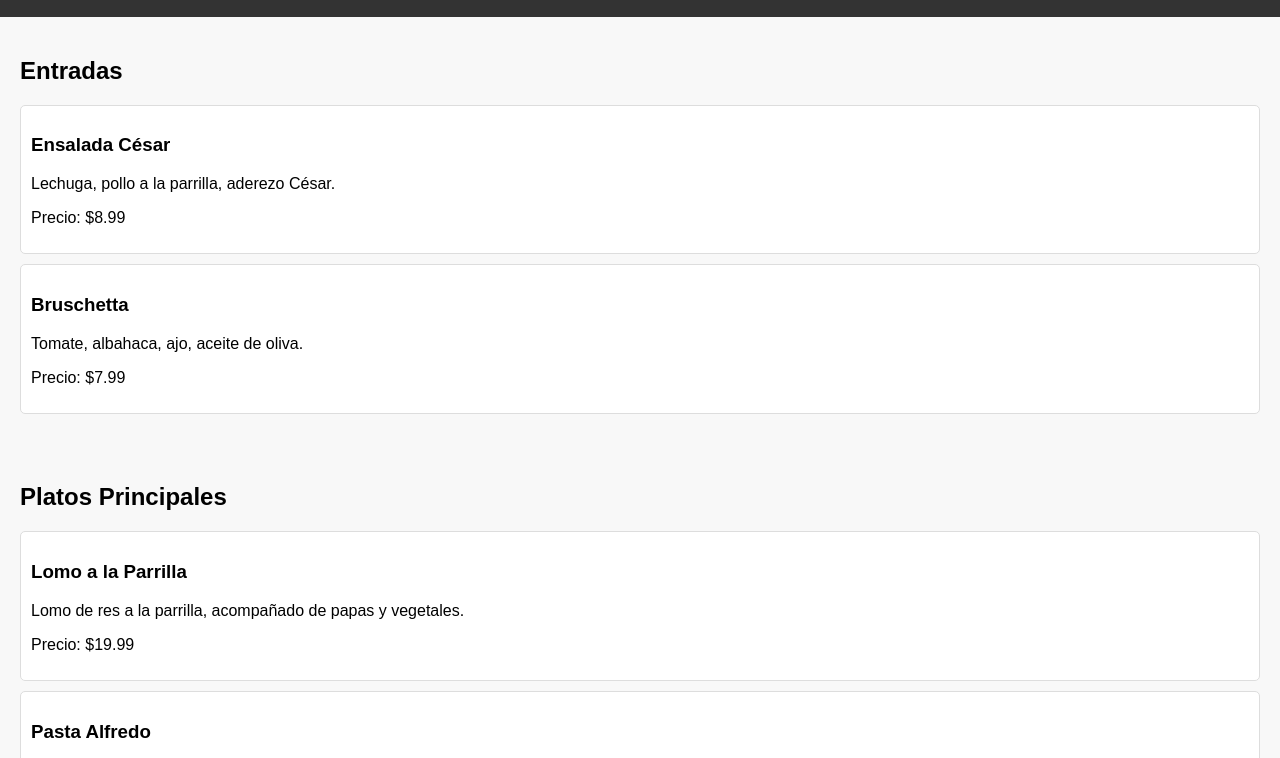
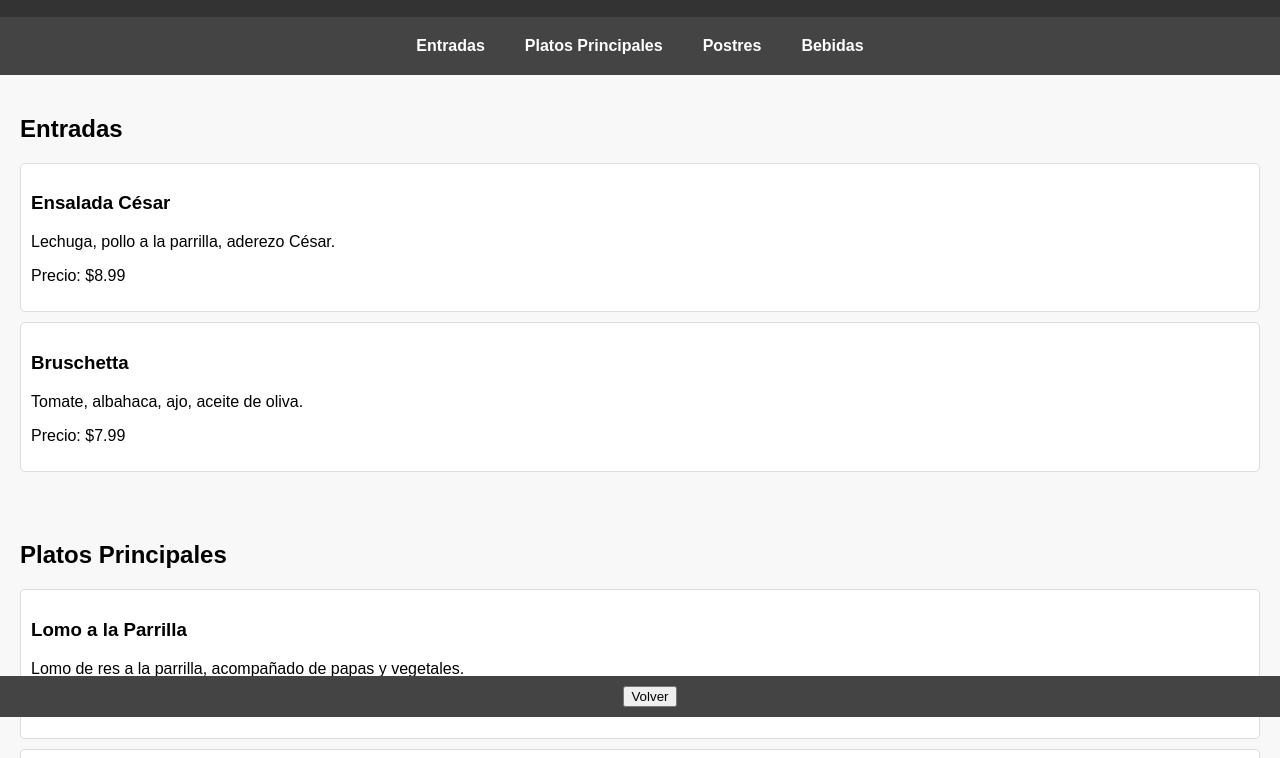
Before and after one commit to restrnzd/restrnzd.github.io, a plain HTML site: page menu.html in a window 1280 px wide. Shown: the part 83-841 px from the top of the page. Drawn offline with Linux system fonts and the light colour scheme.

Commit message:
Update menu.html

```diff
--- a/menu.html
+++ b/menu.html
@@ -3,7 +3,7 @@
 <head>
   <meta charset="UTF-8">
   <meta name="viewport" content="width=device-width, initial-scale=1.0">
-  <title>Menú</title>
+  <title>Menú del Restaurante</title>
   <style>
     body {
       font-family: 'Arial', sans-serif;
@@ -45,14 +45,30 @@
       padding: 10px;
       background-color: #fff;
     }
+
+    footer {
+      text-align: center;
+      background-color: #444;
+      color: #fff;
+      padding: 10px;
+      position: fixed;
+      bottom: 0;
+      width: 100%;
+    }
   </style>
 </head>
 <body>
 
   <header>
-    <h1>Cetro de Multidiversiones Itzel</h1>
+    <h1>Restaurante Buen Sabor</h1>
   </header>
 
+  <nav>
+    <a href="#entradas">Entradas</a>
+    <a href="#platos-principales">Platos Principales</a>
+    <a href="#postres">Postres</a>
+    <a href="#bebidas">Bebidas</a>
+  </nav>
 
   <section id="entradas">
     <h2>Entradas</h2>
@@ -110,5 +126,15 @@
     </div>
   </section>
 
+  <footer>
+    <button onclick="goBack()">Volver</button>
+  </footer>
+
+  <script>
+    function goBack() {
+      window.history.back();
+    }
+  </script>
+
 </body>
 </html>
```
